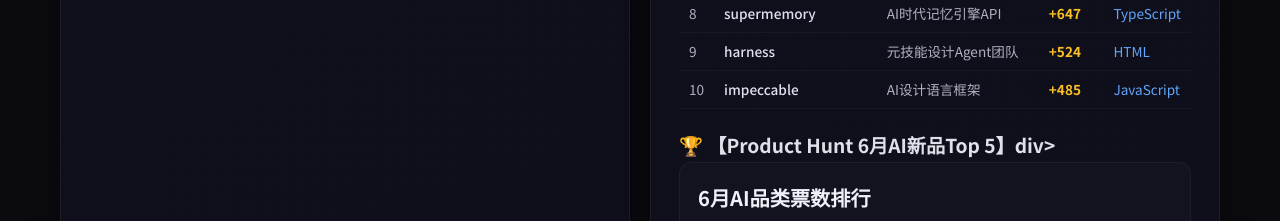
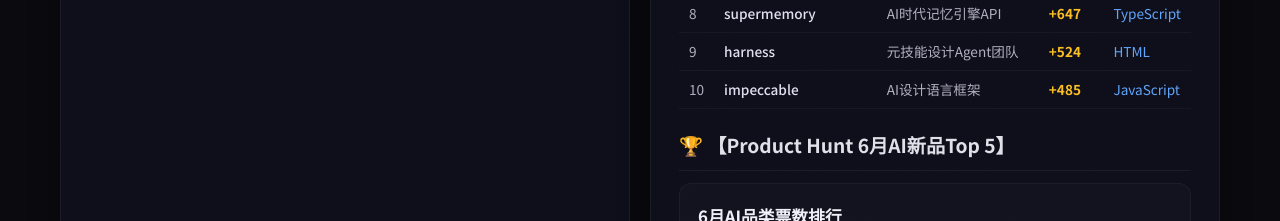
Before and after one commit to mryyyyyy/daily-intelligence, a plain HTML site: page daily-news-2026-06-02.html in a window 1280 px wide. Shown: the part 5880-6101 px from the top of the page. Drawn offline with Linux system fonts and the light colour scheme.

Commit message:
更新日推情报 2026-06-02

```diff
--- a/daily-news-2026-06-02.html
+++ b/daily-news-2026-06-02.html
@@ -792,7 +792,7 @@
             </table>
 
             <!-- Product Hunt -->
-            <div class="emoji-header">🏆 【Product Hunt 6月AI新品Top 5】div>
+            <div class="emoji-header">🏆 【Product Hunt 6月AI新品Top 5】</div>
 
             <div class="news-item">
                 <h3>6月AI品类票数排行</h3>
```
